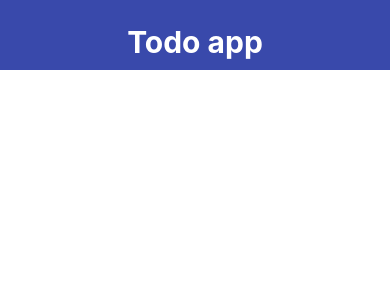
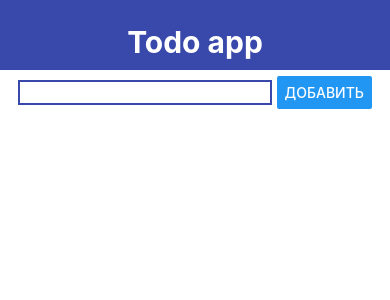
Before and after one commit to BogdanKolesov/first-react-native-project, a React Native app: screen / in a window 390 px wide. Shown: the top 300 px of the page. Built offline with nearby package versions, Linux system fonts and the light colour scheme.

Commit message:
add: AddTodo

```diff
--- a/App.js
+++ b/App.js
@@ -2,19 +2,25 @@ import { StatusBar } from 'expo-status-bar';
 import React from 'react';
 import { StyleSheet, Text, View } from 'react-native';
 import Navbar from './src/components/Navbar';
-
-export default function App() {
-  return (
-    <View style={styles.container}>
-      <Navbar title="Todo app" />
-    </View>
-  );
-}
-
-//Все View элементы по умолчанию являются display: flex
+import AddTodo from './src/components/AddTodo';
 
 const styles = StyleSheet.create({
   container: {
 
   }
 });
+
+
+export default function App() {
+  return (
+    <View >
+      <Navbar title="Todo app" />
+
+      <View style={styles.container}>
+        <AddTodo />
+      </View>
+    </View>
+  );
+}
+
+//Все View элементы по умолчанию являются display: flex
--- /dev/null
+++ b/src/components/AddTodo/AddTodo.js
@@ -0,0 +1,33 @@
+import React from 'react';
+import { View, StyleSheet, TextInput, Button } from 'react-native';
+
+const styles = StyleSheet.create({
+    block: {
+        flexDirection: 'row',
+        justifyContent: 'center',
+        alignItems: 'center',
+        marginTop: 6
+    },
+    button: {
+
+    },
+    textInput: {
+        width: '65%',
+        borderStyle: 'solid',
+        borderWidth: 2,
+        borderColor: '#3949ab',
+        marginRight: 5,
+        padding: 2
+    }
+})
+
+const AddTodo = () => {
+    return (
+        <View style={styles.block}>
+            <TextInput style={styles.textInput} />
+            <Button style={styles.button} title='Добавить' />
+        </View>
+    );
+};
+
+export default AddTodo;
--- /dev/null
+++ b/src/components/AddTodo/index.js
@@ -0,0 +1,2 @@
+import AddTodo from './AddTodo';
+export default AddTodo
```
